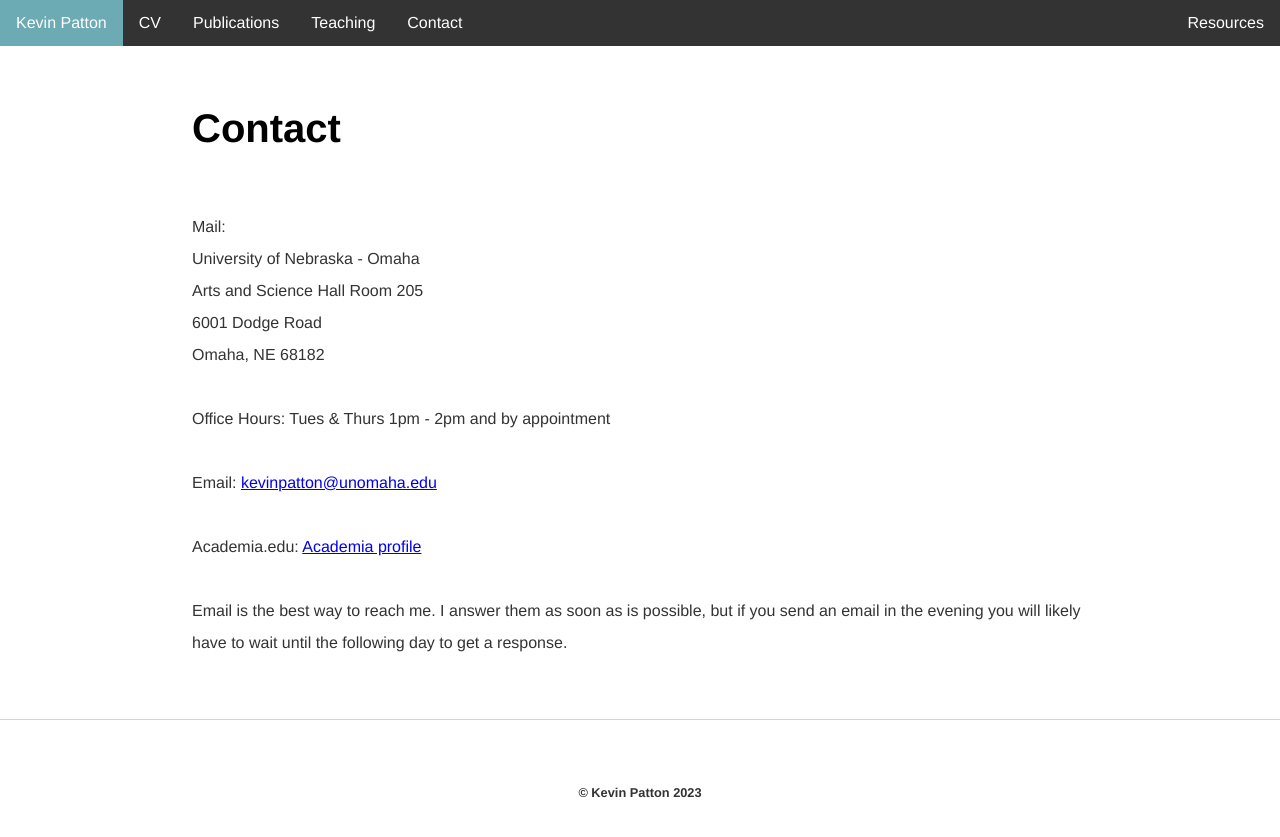
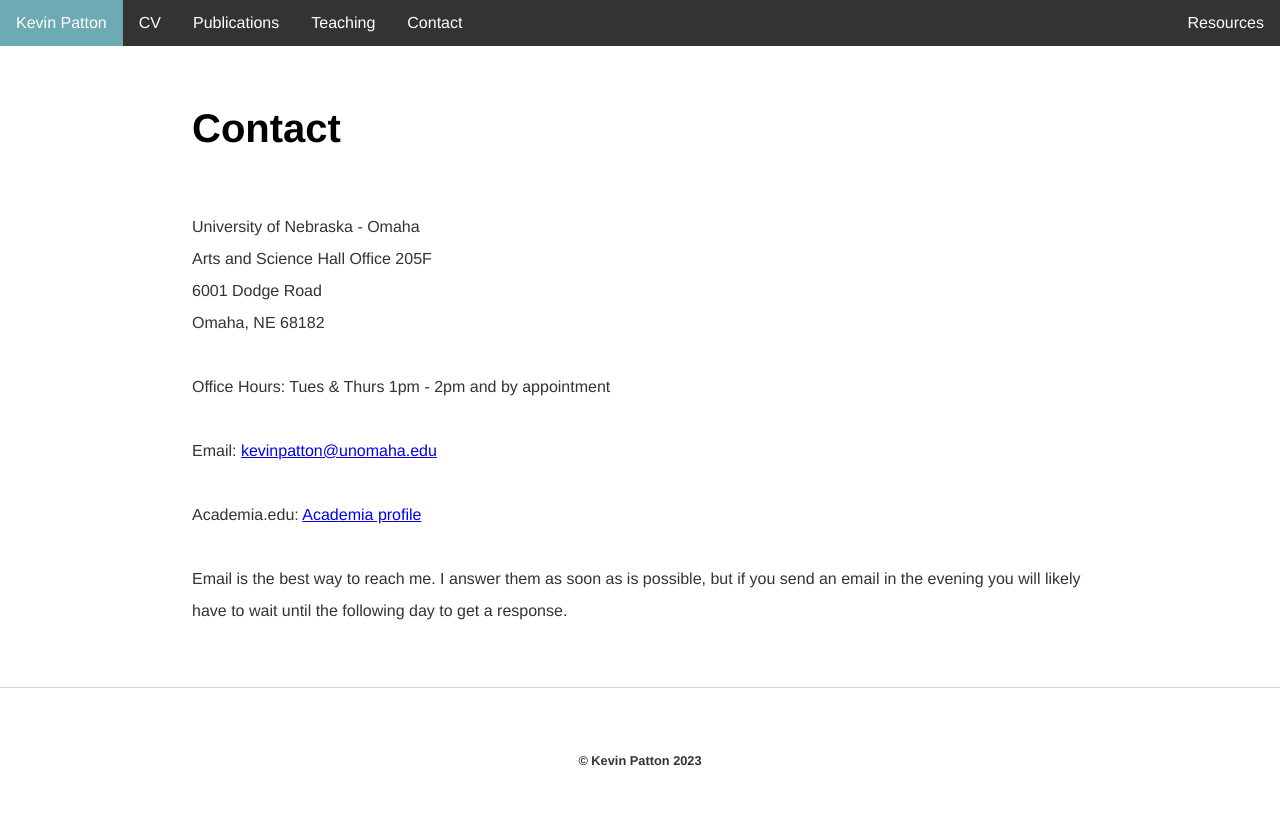
Before and after one commit to kevinjpatton/kevinjpatton.github.io, a Jekyll site: the page built from contact/index.html, in a window 1280 px wide. Shown: the top 837 px of the page. Built offline with Jekyll 4.4.1, drawn with Linux system fonts in a browser that asks for light colours; Markdown is read by kramdown in place of the engine named in the settings.

Commit message:
Update index.html

```diff
--- a/contact/index.html
+++ b/contact/index.html
@@ -3,4 +3,4 @@
 title: Contact - Kevin Patton
 ---
 <h1>Contact</h1>
-<p>Mail:<br>University of Nebraska - Omaha<br>Arts and Science Hall Room 205<br />6001 Dodge Road<br />Omaha, NE 68182<br><br>Office Hours: Tues & Thurs 1pm - 2pm and by appointment<br><br>Email: <a href="mailto:kevinpatton@unomaha.edu" target="_blank">kevinpatton@unomaha.edu</a><br><br>Academia.edu: <a href="https://un-lincoln.academia.edu/KevinPatton" target="_blank">Academia profile</a><br><br>Email is the best way to reach me.  I answer them as soon as is possible, but if you send an email in the evening you will likely have to wait until the following day to get a response.</p>
+<p>University of Nebraska - Omaha<br>Arts and Science Hall Office 205F<br />6001 Dodge Road<br />Omaha, NE 68182<br><br>Office Hours: Tues & Thurs 1pm - 2pm and by appointment<br><br>Email: <a href="mailto:kevinpatton@unomaha.edu" target="_blank">kevinpatton@unomaha.edu</a><br><br>Academia.edu: <a href="https://un-lincoln.academia.edu/KevinPatton" target="_blank">Academia profile</a><br><br>Email is the best way to reach me.  I answer them as soon as is possible, but if you send an email in the evening you will likely have to wait until the following day to get a response.</p>
```
